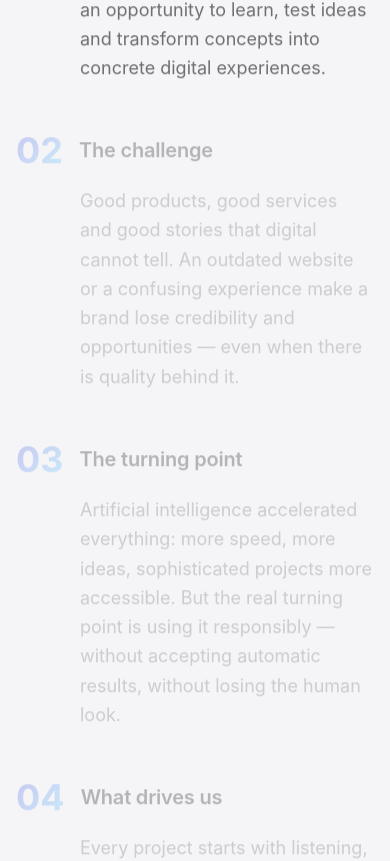
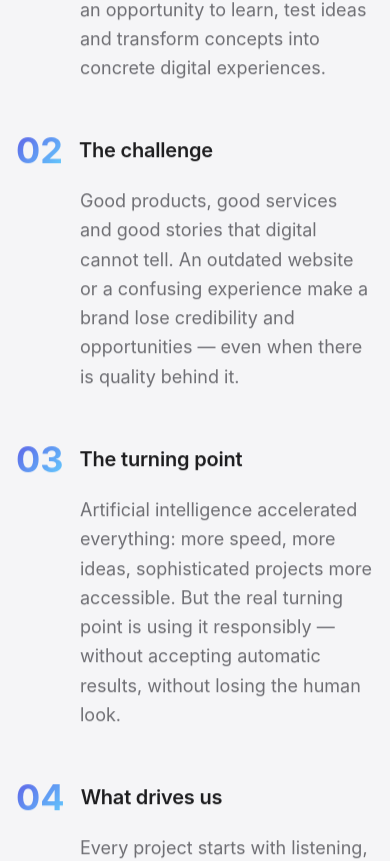
Before and after one commit to arthurcapozzi050506-rgb/acstudio, a React (Vite) app: page / in a window 390 px wide. Shown: the part 2272-3133 px from the top of the page. Built offline with nearby package versions, Linux system fonts and the light colour scheme.

Commit message:
task snapshot 8b19d910-a205-4442-9153-7c1f2a3c1e08

```diff
--- a/src/App.tsx
+++ b/src/App.tsx
@@ -374,9 +374,20 @@ function Stats() {
 function Sobre() {
   const sectionRef = useRef<HTMLDivElement>(null);
   const [activeChapter, setActiveChapter] = useState(0);
+  const [isMobile, setIsMobile] = useState(false);
   const { t } = useTranslation();
 
   const chapters = t('sobre.chapters');
+
+  // Detectar viewport
+  useEffect(() => {
+    const checkMobile = () => {
+      setIsMobile(window.innerWidth < 1024);
+    };
+    checkMobile();
+    window.addEventListener('resize', checkMobile);
+    return () => window.removeEventListener('resize', checkMobile);
+  }, []);
 
   useEffect(() => {
     if (!sectionRef.current) return;
@@ -459,7 +470,7 @@ function Sobre() {
             {chapters.map((chapter: any, i: number) => (
               <div
                 key={i}
-                className={`story-chapter transition-opacity duration-500 ${i === activeChapter ? 'opacity-100' : 'opacity-30'}`}
+                className={`story-chapter transition-opacity duration-500 ${isMobile || i === activeChapter ? 'opacity-100' : 'opacity-30'}`}
               >
                 <div className="flex items-center gap-4 mb-4">
                   <span className="text-4xl font-bold gradient-text">{chapter.number}</span>
--- a/src/index.css
+++ b/src/index.css
@@ -335,11 +335,6 @@ body {
   will-change: transform;
 }
 
-/* Chapters com contain para isolar repaints */
-.story-chapter {
-  contain: layout style paint;
-}
-
 /* Remover will-change de elementos estáticos para liberar GPU memory */
 @media (prefers-reduced-motion: reduce) {
   .story-chapter,
@@ -369,6 +364,14 @@ body {
 .story-chapter {
   transition: opacity 0.5s ease, transform 0.5s ease;
   will-change: opacity, transform;
+  contain: layout style paint;
+}
+
+/* No mobile, sempre visível (opacity-100) */
+@media (max-width: 1023px) {
+  .story-chapter {
+    opacity: 1 !important;
+  }
 }
 
 /* Progress bar — usar transform em vez de width para performance */
```
